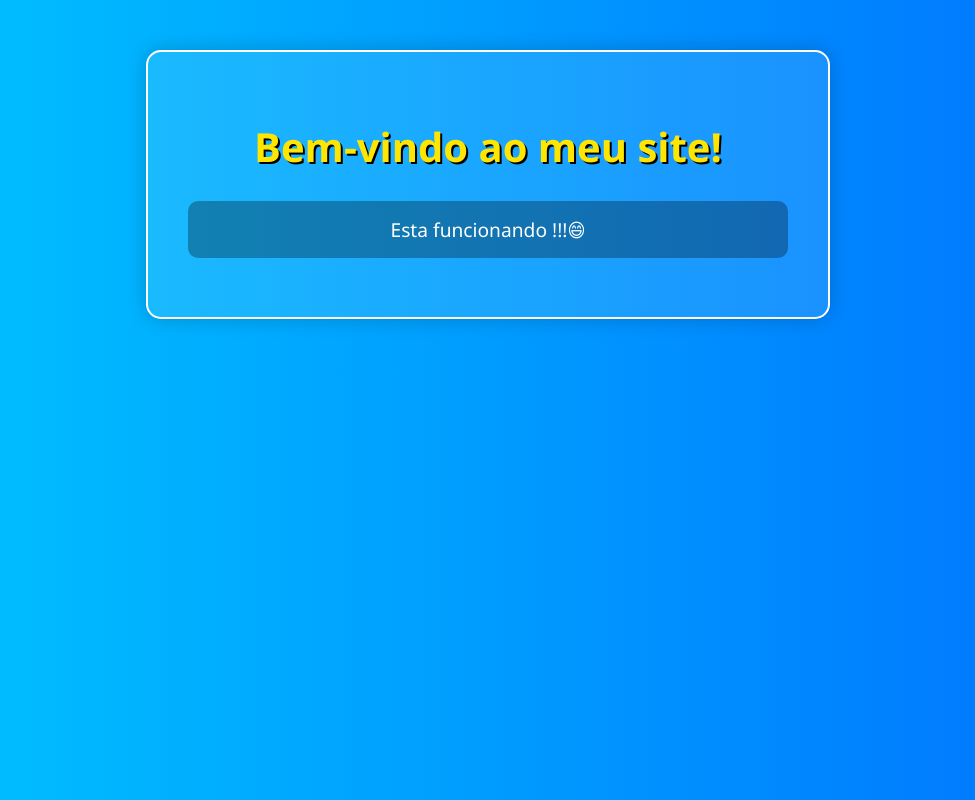
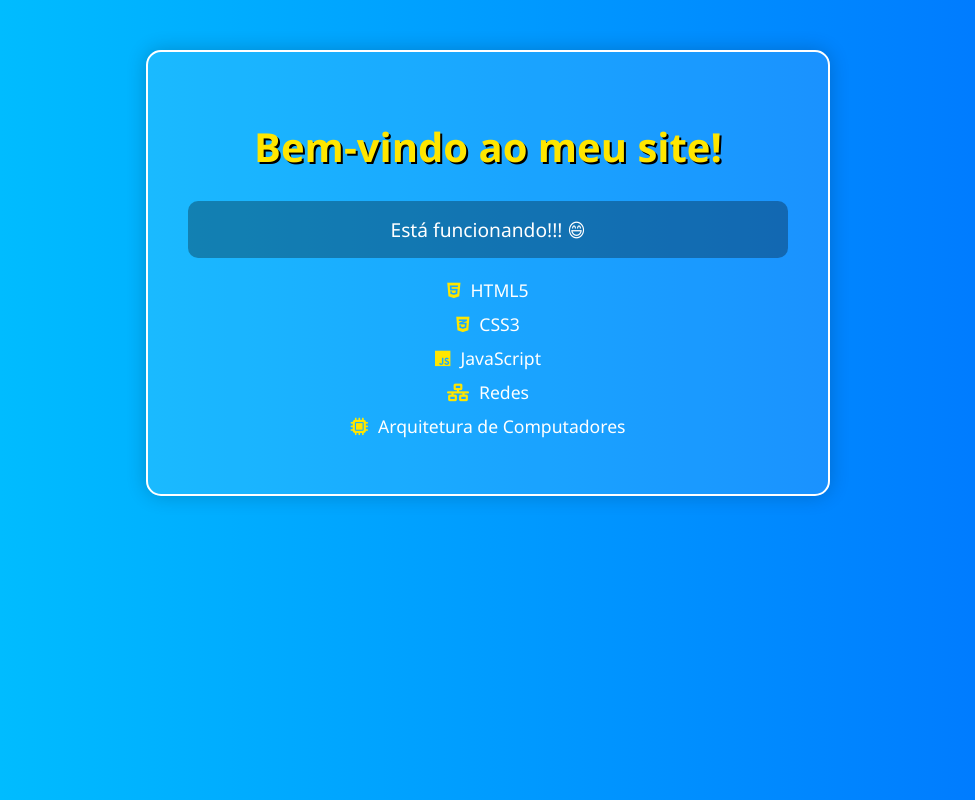
Before and after one commit to Knupp-0/meu-site, a plain HTML site: page index.html in a window 1280 px wide. Shown: the whole page, without its empty margins (152-1127 px from the left). Drawn offline with Linux system fonts and the light colour scheme.

Commit message:
Update index.html

```diff
--- a/index.html
+++ b/index.html
@@ -3,6 +3,7 @@
 <head>
   <meta charset="UTF-8">
   <title>Meu Site Para Trabalho</title>
+  <link rel="stylesheet" href="https://cdnjs.cloudflare.com/ajax/libs/font-awesome/6.5.0/css/all.min.css">
   <style>
     body {
       margin: 0;
@@ -21,6 +22,12 @@
       box-shadow: 0 0 20px rgba(0,0,0,0.2);
       max-width: 600px;
       margin: auto;
+      animation: fadeIn 1.2s ease-in-out;
+      transition: transform 0.3s ease;
+    }
+
+    .container:hover {
+      transform: translateY(-5px);
     }
 
     h1 {
@@ -36,12 +43,52 @@
       padding: 15px;
       border-radius: 10px;
     }
+
+    ul {
+      list-style: none;
+      padding: 0;
+      margin-top: 20px;
+    }
+
+    li {
+      margin: 10px 0;
+      font-size: 1.1em;
+      transition: transform 0.2s ease;
+    }
+
+    li:hover {
+      transform: scale(1.05);
+    }
+
+    .icon {
+      margin-right: 10px;
+      color: #ffe600;
+    }
+
+    @keyframes fadeIn {
+      from {
+        opacity: 0;
+        transform: translateY(20px);
+      }
+      to {
+        opacity: 1;
+        transform: translateY(0);
+      }
+    }
   </style>
 </head>
 <body>
   <div class="container">
     <h1>Bem-vindo ao meu site!</h1>
-    <p>Esta funcionando !!!😄</p>
+    <p>Está funcionando!!! 😄</p>
+
+    <ul>
+      <li><i class="fab fa-html5 icon"></i>HTML5</li>
+      <li><i class="fab fa-css3-alt icon"></i>CSS3</li>
+      <li><i class="fab fa-js icon"></i>JavaScript</li>
+      <li><i class="fas fa-network-wired icon"></i>Redes</li>
+      <li><i class="fas fa-microchip icon"></i>Arquitetura de Computadores</li>
+    </ul>
   </div>
 </body>
 </html>
```
